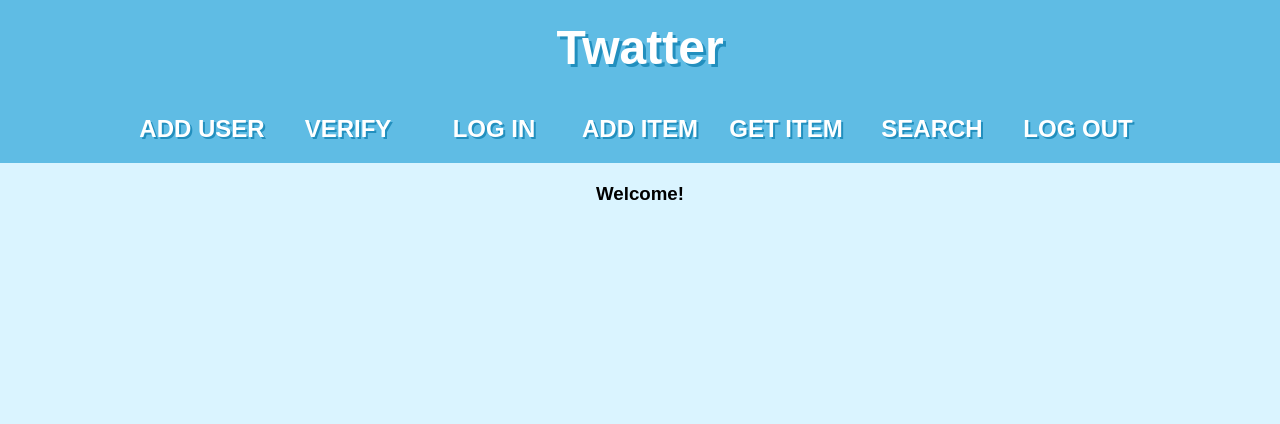
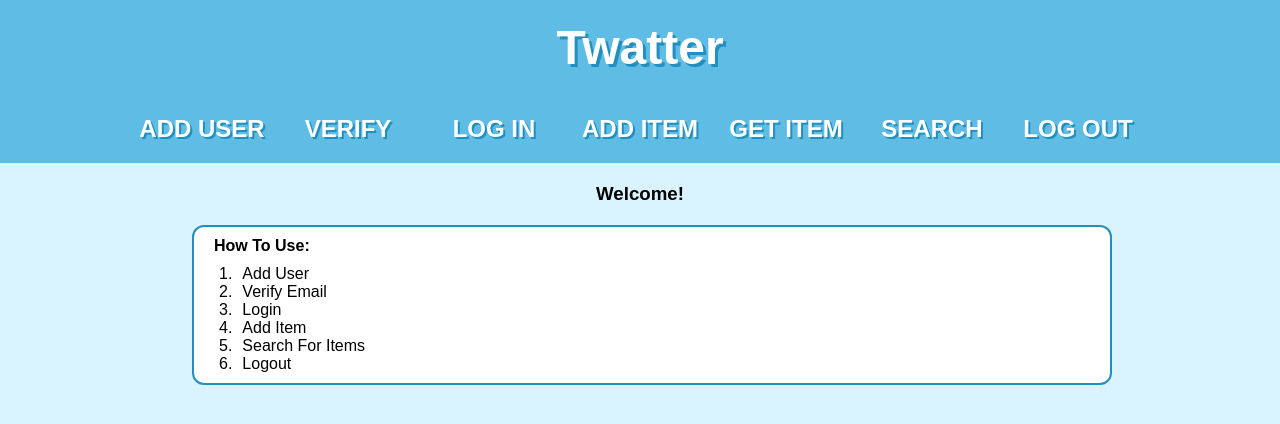
Before and after one commit to mszenczewski/twatter-frontend, a React (Create React App) app: page / in a window 1280 px wide. Shown: the top 424 px of the page. Built offline with nearby package versions, Linux system fonts and the light colour scheme.

Commit message:
add instructions

```diff
--- a/src/App.css
+++ b/src/App.css
@@ -97,9 +97,9 @@ button:not(#copy_timestamp_button) {
 
 #results {
   position: absolute;
+  width: 70%;
   left: 15%;
-  width: 70%;
-  border: 2px solid var(--accent);
+  border: 2px solid var(--secondary);
   border-radius: 12px;
   background-color:white;
 }
@@ -122,3 +122,28 @@ button:not(#copy_timestamp_button) {
 #timestamp_box > button {
   display: inline-block;
 }
+
+#instructions {
+  position: absolute;
+  width: 70%;
+  left: 15%;
+  border: 2px solid var(--secondary);
+  border-radius: 12px;
+  background-color:white;
+  padding: 10px;
+}
+
+#instructions > p {
+  padding-bottom: 2px;
+  padding-left: 14px;
+}
+
+#instructions > .num {
+  padding-left: 15px;
+  padding-right: 10px;
+}
+
+#instructions > h4 {
+  padding-bottom: 10px;
+  padding-left: 10px;
+}
--- a/src/components/HomeScreen.js
+++ b/src/components/HomeScreen.js
@@ -5,6 +5,15 @@ export default class HomeScreen extends Component {
     return (
       <div className="content_box">
         <h3>Welcome!</h3>
+        <div id="instructions">
+          <h4>How To Use:</h4>
+          <span className="num">1.</span><span>Add User</span><br/>
+          <span className="num">2.</span><span>Verify Email</span><br/>
+          <span className="num">3.</span><span>Login</span><br/>
+          <span className="num">4.</span><span>Add Item</span><br/>
+          <span className="num">5.</span><span>Search For Items</span><br/>
+          <span className="num">6.</span><span>Logout</span><br/>
+        </div>
       </div>
     );
   }
```
